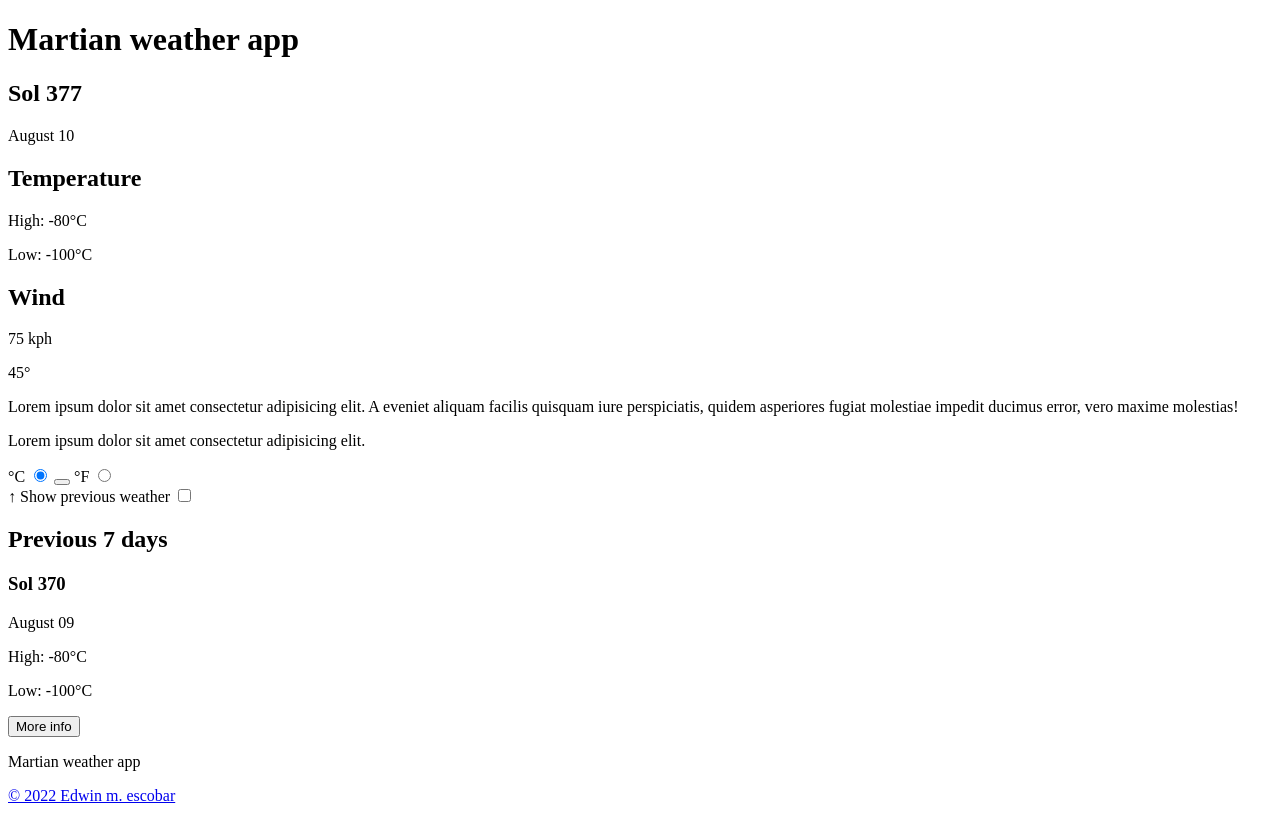
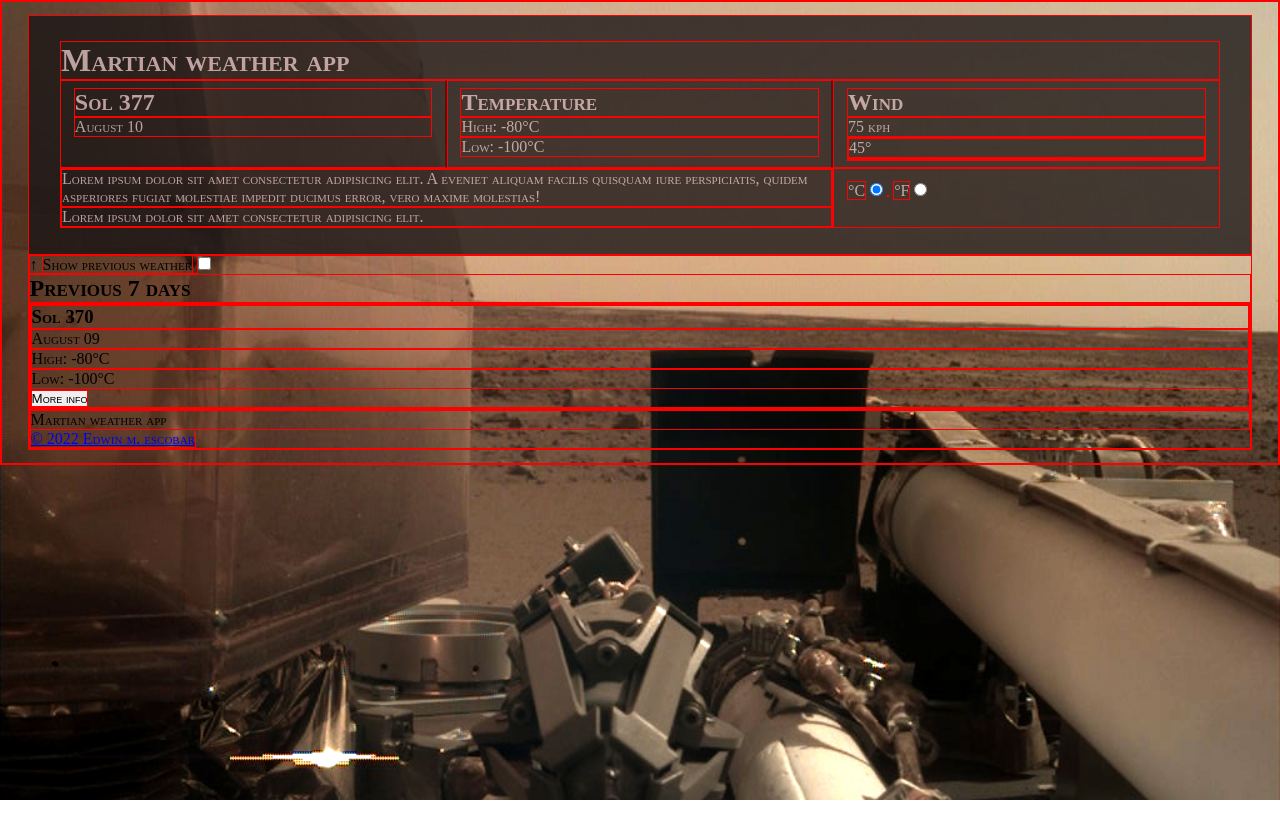
Before and after one commit to escowin/martian-weather-app, a plain HTML site: page index.html in a window 1280 px wide. Drawn offline with Linux system fonts and the light colour scheme.

Commit message:
css | set up grid

```diff
--- /dev/null
+++ b/assets/styles.css
@@ -0,0 +1,53 @@
+*, *::before, *::after {
+    box-sizing: border-box;
+}
+
+* {
+    font-variant: small-caps;
+    border: 1px solid red;
+    margin: 0;
+    padding: 0;
+}
+
+:root {
+    --primary: rgba(28, 23, 23, .8);
+    --secondary: rgba(252, 216, 216, 0.7);
+    --tertiary: rgba(74, 20, 20, 0.9);
+}
+
+body {
+    background-image: url(./images/elysium-planitia.jpg);
+    background-size: cover;
+    background-attachment: fixed;
+    background-position: 99%;
+    padding: 1vw 2vw;
+}
+
+.current-weather {
+    background-color: var(--primary);
+    color: var(--secondary);
+    display: grid;
+    grid-template-columns: repeat(3, 33%);
+    justify-content: center;
+    padding: 2vw;
+}
+
+.main-title {
+    grid-column: span 3;
+}
+
+.day, .temp, .wind {
+    padding: .5vw 1vw;
+}
+
+.day, .temp {
+    border-right: 2px solid var(--tertiary);
+}
+
+.info {
+    grid-column: span 2;
+}
+
+.units {
+    padding: 1vw;
+}
--- a/index.html
+++ b/index.html
@@ -4,12 +4,15 @@
     <meta charset="UTF-8">
     <meta http-equiv="X-UA-Compatible" content="IE=edge">
     <meta name="viewport" content="width=device-width, initial-scale=1.0">
+    <link rel="stylesheet" href="./assets/styles.css"></link>
+    <!-- <script src="/" defer></script> -->
     <title>Martian weather app</title>
 </head>
 <body>
+    <!-- hardcoded for now. will use NASA's InSight API to dynamically plug in relevant data points -->
     <main class="current-weather">
         <h1 class="main-title">Martian weather app</h1>
-        <section class="date">
+        <section class="day">
             <h2 class="header">Sol 377</h2>
             <p class="date">August 10</p>
         </section>
```
Also changed, not shown: assets/images/elysium-planitia.jpg (added).
